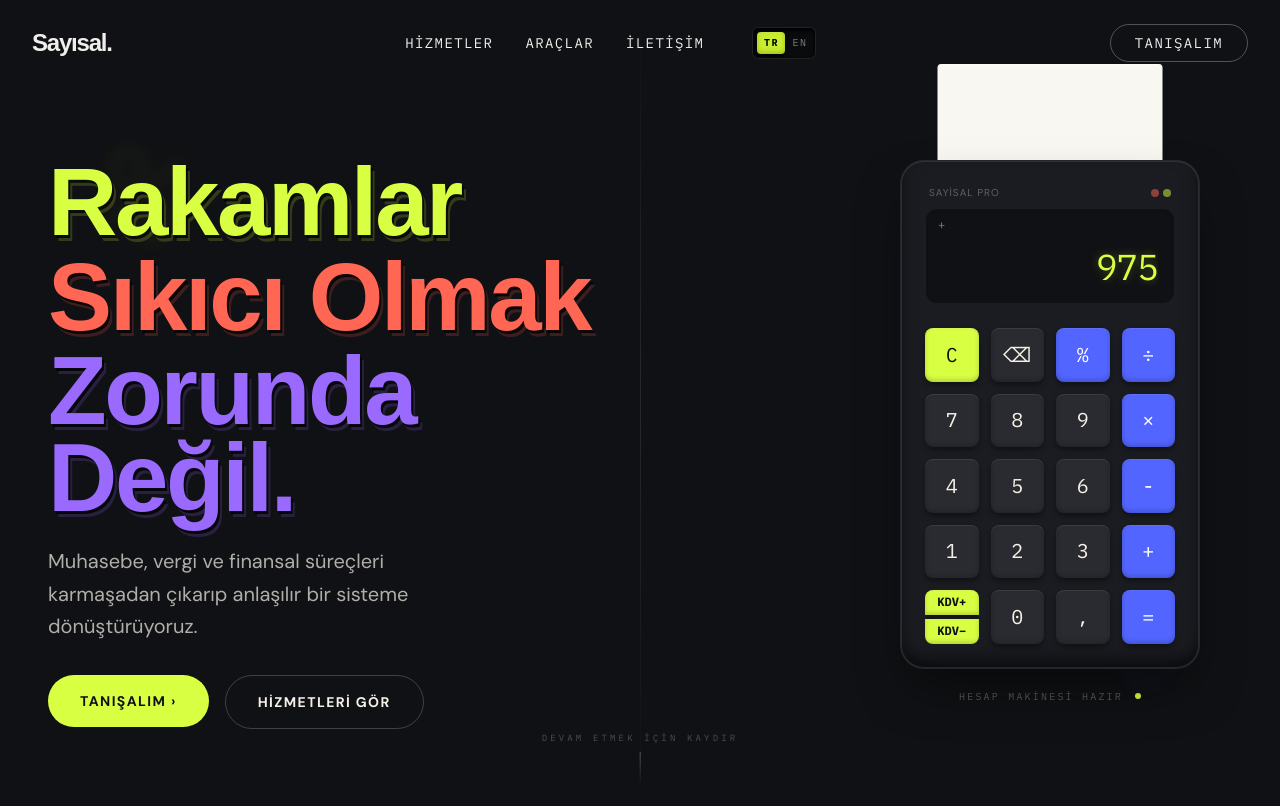
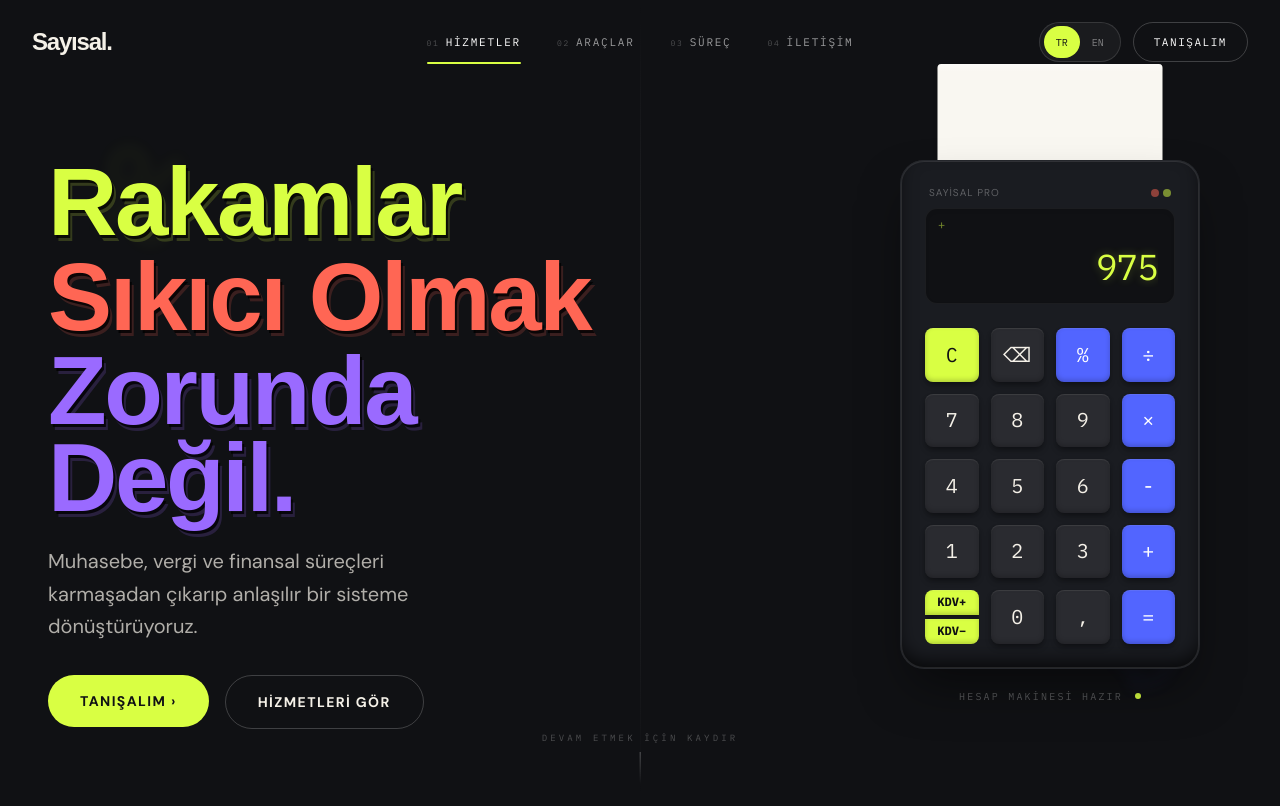
Before and after one commit to omeryigitler/muhasebe, a React (Vite) app: page / in a window 1280 px wide. Shown: the top 806 px of the page. Built offline with nearby package versions, Linux system fonts and the light colour scheme; a web font is replaced by a local one.

Commit message:
feat: redesign navbar with active sections and robust mobile dialog

```diff
--- a/src/components/Header.tsx
+++ b/src/components/Header.tsx
@@ -2,33 +2,90 @@ import React, { useEffect, useRef, useState } from 'react';
 import { APP_CONFIG } from '../config';
 import { useLanguage } from '../context/LanguageContext';
 import { cn } from '../utils/cn';
+
+const SECTION_IDS = ['services', 'tools', 'process', 'contact'] as const;
+type SectionId = typeof SECTION_IDS[number];
 
 export const Header = () => {
   const { t, language, toggleLanguage } = useLanguage();
   const [isMenuOpen, setIsMenuOpen] = useState(false);
   const [isScrolled, setIsScrolled] = useState(false);
   const [isVisible, setIsVisible] = useState(true);
-  const lastScrollYRef = useRef(0);
+  const [activeSection, setActiveSection] = useState<SectionId | null>(null);
+  const lastDecisionScrollRef = useRef(0);
   const menuButtonRef = useRef<HTMLButtonElement>(null);
+  const menuPanelRef = useRef<HTMLDivElement>(null);
   const firstMobileLinkRef = useRef<HTMLAnchorElement>(null);
+
+  const navLinks = [
+    { id: 'services' as const, href: '#services', label: t('nav.services'), index: '01' },
+    { id: 'tools' as const, href: '#tools', label: t('nav.tools'), index: '02' },
+    { id: 'process' as const, href: '#process', label: t('nav.process'), index: '03' },
+    { id: 'contact' as const, href: '#contact', label: t('nav.contact'), index: '04' },
+  ];
 
   useEffect(() => {
     const handleScroll = () => {
-      const currentScrollY = window.scrollY;
-      const previousScrollY = lastScrollYRef.current;
+      const currentY = window.scrollY;
+      setIsScrolled(currentY > 36);
 
-      setIsScrolled(currentScrollY > 50);
-      setIsVisible(!(currentScrollY > previousScrollY && currentScrollY > 100));
-      lastScrollYRef.current = currentScrollY;
+      if (window.innerWidth >= 768) {
+        setIsVisible(true);
+        lastDecisionScrollRef.current = currentY;
+        return;
+      }
+
+      if (currentY < 72) {
+        setIsVisible(true);
+        lastDecisionScrollRef.current = currentY;
+        return;
+      }
+
+      const delta = currentY - lastDecisionScrollRef.current;
+      if (Math.abs(delta) < 28) return;
+
+      setIsVisible(delta < 0);
+      lastDecisionScrollRef.current = currentY;
     };
 
+    handleScroll();
     window.addEventListener('scroll', handleScroll, { passive: true });
     return () => window.removeEventListener('scroll', handleScroll);
   }, []);
 
   useEffect(() => {
+    const elements = SECTION_IDS
+      .map((id) => document.getElementById(id))
+      .filter((element): element is HTMLElement => Boolean(element));
+
+    if (!elements.length) return;
+
+    const observer = new IntersectionObserver(
+      (entries) => {
+        const visible = entries
+          .filter((entry) => entry.isIntersecting)
+          .sort((a, b) => b.intersectionRatio - a.intersectionRatio)[0];
+
+        if (visible?.target.id && SECTION_IDS.includes(visible.target.id as SectionId)) {
+          setActiveSection(visible.target.id as SectionId);
+        }
+      },
+      {
+        rootMargin: '-24% 0px -58% 0px',
+        threshold: [0, 0.1, 0.25, 0.5, 0.75],
+      }
+    );
+
+    elements.forEach((element) => observer.observe(element));
+    return () => observer.disconnect();
+  }, []);
+
+  useEffect(() => {
     const handleResize = () => {
-      if (window.innerWidth >= 768) setIsMenuOpen(false);
+      if (window.innerWidth >= 768) {
+        setIsMenuOpen(false);
+        setIsVisible(true);
+      }
     };
 
     window.addEventListener('resize', handleResize);
@@ -39,12 +96,40 @@ export const Header = () => {
     if (!isMenuOpen) return;
 
     const previousOverflow = document.body.style.overflow;
+    const siteContent = document.getElementById('site-content');
     document.body.style.overflow = 'hidden';
+    if (siteContent) siteContent.inert = true;
+
+    const getFocusable = () => {
+      const panel = menuPanelRef.current;
+      if (!panel) return [] as HTMLElement[];
+      return Array.from(
+        panel.querySelectorAll<HTMLElement>('a[href], button:not([disabled]), [tabindex]:not([tabindex="-1"])')
+      ).filter((element) => !element.hasAttribute('disabled'));
+    };
 
     const handleKeyDown = (event: KeyboardEvent) => {
       if (event.key === 'Escape') {
+        event.preventDefault();
         setIsMenuOpen(false);
         window.requestAnimationFrame(() => menuButtonRef.current?.focus());
+        return;
+      }
+
+      if (event.key !== 'Tab') return;
+      const focusable = getFocusable();
+      if (!focusable.length) return;
+
+      const first = focusable[0];
+      const last = focusable[focusable.length - 1];
+      const active = document.activeElement;
+
+      if (event.shiftKey && active === first) {
+        event.preventDefault();
+        last.focus();
+      } else if (!event.shiftKey && active === last) {
+        event.preventDefault();
+        first.focus();
       }
     };
 
@@ -54,16 +139,14 @@ export const Header = () => {
     return () => {
       document.removeEventListener('keydown', handleKeyDown);
       document.body.style.overflow = previousOverflow;
+      if (siteContent) siteContent.inert = false;
     };
   }, [isMenuOpen]);
 
-  const navLinks = [
-    { href: '#services', label: t('nav.services') },
-    { href: '#tools', label: t('nav.tools') },
-    { href: '#contact', label: t('nav.contact') },
-  ];
+  const selectLanguage = (next: 'tr' | 'en') => {
+    if (language !== next) toggleLanguage();
+  };
 
-  const languageLabel = language === 'tr' ? 'Switch to English' : 'Türkçeye geç';
   const menuLabel = isMenuOpen
     ? (language === 'tr' ? 'Menüyü kapat' : 'Close menu')
     : (language === 'tr' ? 'Menüyü aç' : 'Open menu');
@@ -72,81 +155,98 @@ export const Header = () => {
     <>
       <header
         className={cn(
-          'fixed top-0 left-0 w-full z-50 transition-all duration-500',
-          !isVisible && !isMenuOpen ? '-translate-y-full' : 'translate-y-0',
-          isScrolled && !isMenuOpen ? 'bg-deep-ink/85 backdrop-blur-md border-b border-white/10 py-3 md:py-4' : 'py-4 md:py-6',
-          isMenuOpen ? 'text-warm-paper' : 'text-white mix-blend-difference'
+          'fixed top-0 left-0 w-full z-50 text-warm-paper transition-[transform,background-color,border-color,padding,box-shadow] duration-300',
+          isVisible || isMenuOpen ? 'translate-y-0' : '-translate-y-full md:translate-y-0',
+          isScrolled && !isMenuOpen
+            ? 'bg-deep-ink/[0.94] border-b border-white/10 shadow-[0_10px_30px_rgba(0,0,0,0.18)] py-2.5 md:py-3 backdrop-blur-xl'
+            : 'bg-deep-ink/35 md:bg-transparent border-b border-transparent py-3 md:py-5'
         )}
       >
-        <div className="max-w-7xl mx-auto flex justify-between items-center relative z-50 px-4 md:px-8">
+        <div className="max-w-7xl mx-auto px-4 md:px-8">
+          <div className="grid grid-cols-[1fr_auto] md:grid-cols-[1fr_auto_1fr] items-center gap-4 min-h-11">
+            <div className="justify-self-start">
               <a
                 href="#top"
                 aria-label={language === 'tr' ? `${APP_CONFIG.companyName} ana sayfa` : `${APP_CONFIG.companyName} home`}
-            className="font-display font-black text-2xl tracking-tighter focus-visible:rounded-sm"
+                className="font-display font-black text-xl md:text-2xl tracking-tighter hover:text-acid-lime transition-colors focus-visible:rounded-sm"
               >
                 {APP_CONFIG.companyName}.
               </a>
+            </div>
 
-          <nav className="hidden md:flex gap-8 font-mono text-sm uppercase tracking-widest items-center" aria-label={language === 'tr' ? 'Ana navigasyon' : 'Primary navigation'}>
-            {navLinks.map((link) => (
-              <a key={link.href} href={link.href} className="hover:opacity-50 transition-opacity">
-                {link.label}
-              </a>
-            ))}
-
-            <button
-              type="button"
-              onClick={toggleLanguage}
-              aria-label={languageLabel}
-              className="flex items-center ml-4 cursor-pointer relative w-16 h-8 rounded-md bg-[#1A1C21] border border-white/10 shadow-[inset_0_2px_4px_rgba(0,0,0,0.5)] overflow-hidden group"
-            >
-              <span className="absolute inset-0 flex justify-between items-center px-2 font-mono text-[10px] text-white/30 z-0 select-none" aria-hidden="true">
-                <span className={cn('transition-colors', language === 'en' ? 'text-white/50' : 'opacity-0')}>TR</span>
-                <span className={cn('transition-colors', language === 'tr' ? 'text-white/50' : 'opacity-0')}>EN</span>
-              </span>
-              <span
-                aria-hidden="true"
+            <nav className="hidden md:flex items-center justify-center gap-7 lg:gap-9 font-mono text-[11px] uppercase tracking-[0.16em]" aria-label={language === 'tr' ? 'Ana navigasyon' : 'Primary navigation'}>
+              {navLinks.map((link) => {
+                const active = activeSection === link.id;
+                return (
+                  <a
+                    key={link.id}
+                    href={link.href}
+                    aria-current={active ? 'location' : undefined}
                     className={cn(
-                  'absolute top-1 bottom-1 w-7 rounded z-10 calc-btn flex items-center justify-center font-mono text-[10px] font-bold text-deep-ink transition-all duration-300 ease-out',
-                  language === 'tr'
-                    ? 'left-1 bg-acid-lime translate-x-0'
-                    : 'left-1 bg-electric-blue translate-x-[calc(100%+0.25rem)] text-white'
+                      'group relative py-3 transition-colors',
+                      active ? 'text-white' : 'text-white/58 hover:text-white'
                     )}
                   >
-                {language.toUpperCase()}
-              </span>
-            </button>
+                    <span className="mr-1.5 text-[8px] text-white/25 group-hover:text-acid-lime/70 transition-colors">{link.index}</span>
+                    {link.label}
+                    <span
+                      className={cn(
+                        'absolute left-0 right-0 -bottom-0.5 h-[2px] rounded-full origin-left transition-transform duration-300',
+                        active ? 'scale-x-100 bg-acid-lime' : 'scale-x-0 bg-acid-lime group-hover:scale-x-100'
+                      )}
+                    />
+                  </a>
+                );
+              })}
             </nav>
 
-          <div className="hidden md:block">
-            <a href="#contact" className="inline-block border border-white/30 px-6 py-2 rounded-full font-mono text-sm uppercase tracking-widest hover:bg-white hover:text-black transition-colors">
+            <div className="hidden md:flex items-center justify-end gap-3">
+              <div className="flex items-center h-10 rounded-full border border-white/12 bg-white/[0.045] p-1 font-mono text-[10px]" role="group" aria-label={language === 'tr' ? 'Dil seçimi' : 'Language selection'}>
+                {(['tr', 'en'] as const).map((item) => (
+                  <button
+                    key={item}
+                    type="button"
+                    onClick={() => selectLanguage(item)}
+                    aria-pressed={language === item}
+                    className={cn(
+                      'min-w-9 h-8 px-2 rounded-full transition-colors uppercase',
+                      language === item
+                        ? item === 'tr' ? 'bg-acid-lime text-deep-ink' : 'bg-electric-blue text-white'
+                        : 'text-white/45 hover:text-white'
+                    )}
+                  >
+                    {item}
+                  </button>
+                ))}
+              </div>
+
+              <a
+                href="#contact"
+                className="inline-flex h-10 items-center rounded-full border border-white/20 px-5 font-mono text-[11px] uppercase tracking-[0.14em] text-white hover:bg-acid-lime hover:text-deep-ink hover:border-acid-lime transition-colors"
+              >
                 {t('nav.talk')}
               </a>
             </div>
 
-          <div className="md:hidden flex items-center gap-3">
+            <div className="md:hidden justify-self-end flex items-center gap-2">
+              <div className="flex items-center h-11 rounded-full border border-white/12 bg-white/[0.05] p-1 font-mono text-[9px]" role="group" aria-label={language === 'tr' ? 'Dil seçimi' : 'Language selection'}>
+                {(['tr', 'en'] as const).map((item) => (
                   <button
+                    key={item}
                     type="button"
-              onClick={toggleLanguage}
-              aria-label={languageLabel}
-              className="flex items-center cursor-pointer relative w-14 h-7 rounded-md bg-[#1A1C21] border border-white/10 shadow-[inset_0_2px_4px_rgba(0,0,0,0.5)] overflow-hidden"
-            >
-              <span className="absolute inset-0 flex justify-between items-center px-1.5 font-mono text-[9px] text-white/30 z-0" aria-hidden="true">
-                <span className={cn('transition-colors', language === 'en' ? 'text-white/50' : 'opacity-0')}>TR</span>
-                <span className={cn('transition-colors', language === 'tr' ? 'text-white/50' : 'opacity-0')}>EN</span>
-              </span>
-              <span
-                aria-hidden="true"
+                    onClick={() => selectLanguage(item)}
+                    aria-pressed={language === item}
                     className={cn(
-                  'absolute top-1 bottom-1 w-6 rounded z-10 calc-btn flex items-center justify-center font-mono text-[9px] font-bold text-deep-ink transition-all duration-300 ease-out',
-                  language === 'tr'
-                    ? 'left-1 bg-acid-lime translate-x-0'
-                    : 'left-1 bg-electric-blue translate-x-[calc(100%+0.125rem)] text-white'
+                      'min-w-9 h-9 rounded-full uppercase transition-colors',
+                      language === item
+                        ? item === 'tr' ? 'bg-acid-lime text-deep-ink' : 'bg-electric-blue text-white'
+                        : 'text-white/45'
                     )}
                   >
-                {language.toUpperCase()}
-              </span>
+                    {item}
                   </button>
+                ))}
+              </div>
 
               <button
                 ref={menuButtonRef}
@@ -155,53 +255,55 @@ export const Header = () => {
                 aria-expanded={isMenuOpen}
                 aria-controls="mobile-navigation"
                 aria-label={menuLabel}
-              className="font-mono text-xs uppercase relative min-w-12 h-10 flex items-center justify-end focus-visible:rounded-sm"
+                className="min-w-12 h-11 px-2 flex items-center justify-end font-mono text-[11px] uppercase tracking-[0.12em] focus-visible:rounded-sm"
               >
-              <span className={cn('transition-opacity duration-300', isMenuOpen ? 'opacity-0' : 'opacity-100')}>{t('nav.menu')}</span>
-              <span className={cn('absolute right-0 transition-opacity duration-300', isMenuOpen ? 'opacity-100' : 'opacity-0')} aria-hidden="true">X</span>
+                {isMenuOpen ? 'X' : t('nav.menu')}
               </button>
+            </div>
           </div>
         </div>
       </header>
 
       <div
+        ref={menuPanelRef}
         id="mobile-navigation"
+        role="dialog"
+        aria-modal="true"
+        aria-label={language === 'tr' ? 'Mobil navigasyon' : 'Mobile navigation'}
         aria-hidden={!isMenuOpen}
         className={cn(
-          'fixed inset-0 bg-deep-ink z-40 md:hidden flex flex-col justify-center px-6 transition-all duration-500 ease-in-out',
-          isMenuOpen ? 'opacity-100 pointer-events-auto' : 'opacity-0 pointer-events-none'
+          'fixed inset-0 bg-deep-ink z-40 md:hidden flex flex-col justify-center px-6 pt-20 transition-[opacity,transform] duration-400 ease-out',
+          isMenuOpen ? 'opacity-100 pointer-events-auto translate-y-0' : 'opacity-0 pointer-events-none -translate-y-3'
         )}
       >
-        <nav className="flex flex-col gap-8 font-display text-5xl" aria-label={language === 'tr' ? 'Mobil navigasyon' : 'Mobile navigation'}>
+        <nav className="flex flex-col border-t border-white/10">
           {navLinks.map((link, index) => (
             <a
               ref={index === 0 ? firstMobileLinkRef : undefined}
-              key={link.href}
+              key={link.id}
               href={link.href}
               tabIndex={isMenuOpen ? 0 : -1}
+              aria-current={activeSection === link.id ? 'location' : undefined}
               onClick={() => setIsMenuOpen(false)}
-              className={cn(
-                'text-warm-paper hover:text-acid-lime transition-all duration-300 ease-out',
-                isMenuOpen ? 'translate-y-0 opacity-100' : 'translate-y-8 opacity-0'
-              )}
-              style={{ transitionDelay: `${isMenuOpen ? 100 + index * 100 : 0}ms` }}
+              className="group flex items-center justify-between gap-5 py-5 border-b border-white/10 text-warm-paper"
             >
-              {link.label}
+              <span className="flex items-baseline gap-4 min-w-0">
+                <span className="font-mono text-[10px] text-white/28">{link.index}</span>
+                <span className="font-display text-4xl min-[390px]:text-5xl leading-none group-hover:text-acid-lime transition-colors truncate">{link.label}</span>
+              </span>
+              <span className={cn('font-display text-4xl leading-none', activeSection === link.id ? 'text-acid-lime' : 'text-white/20')}>›</span>
             </a>
           ))}
+        </nav>
+
         <a
           href="#contact"
           tabIndex={isMenuOpen ? 0 : -1}
           onClick={() => setIsMenuOpen(false)}
-            className={cn(
-              'mt-8 inline-block w-max border-2 border-white/20 px-8 py-4 rounded-full font-mono text-lg uppercase tracking-widest text-warm-paper hover:bg-white hover:text-deep-ink transition-all duration-300',
-              isMenuOpen ? 'translate-y-0 opacity-100' : 'translate-y-8 opacity-0'
-            )}
-            style={{ transitionDelay: `${isMenuOpen ? 100 + navLinks.length * 100 : 0}ms` }}
+          className="mt-8 min-h-12 inline-flex items-center justify-center self-start bg-acid-lime text-deep-ink px-7 rounded-full font-mono text-sm uppercase tracking-widest"
         >
-            {t('nav.talk')}
+          {t('nav.talk')} ›
         </a>
-        </nav>
       </div>
     </>
   );
```
Lines whose indentation alone changed are shown as unchanged.
